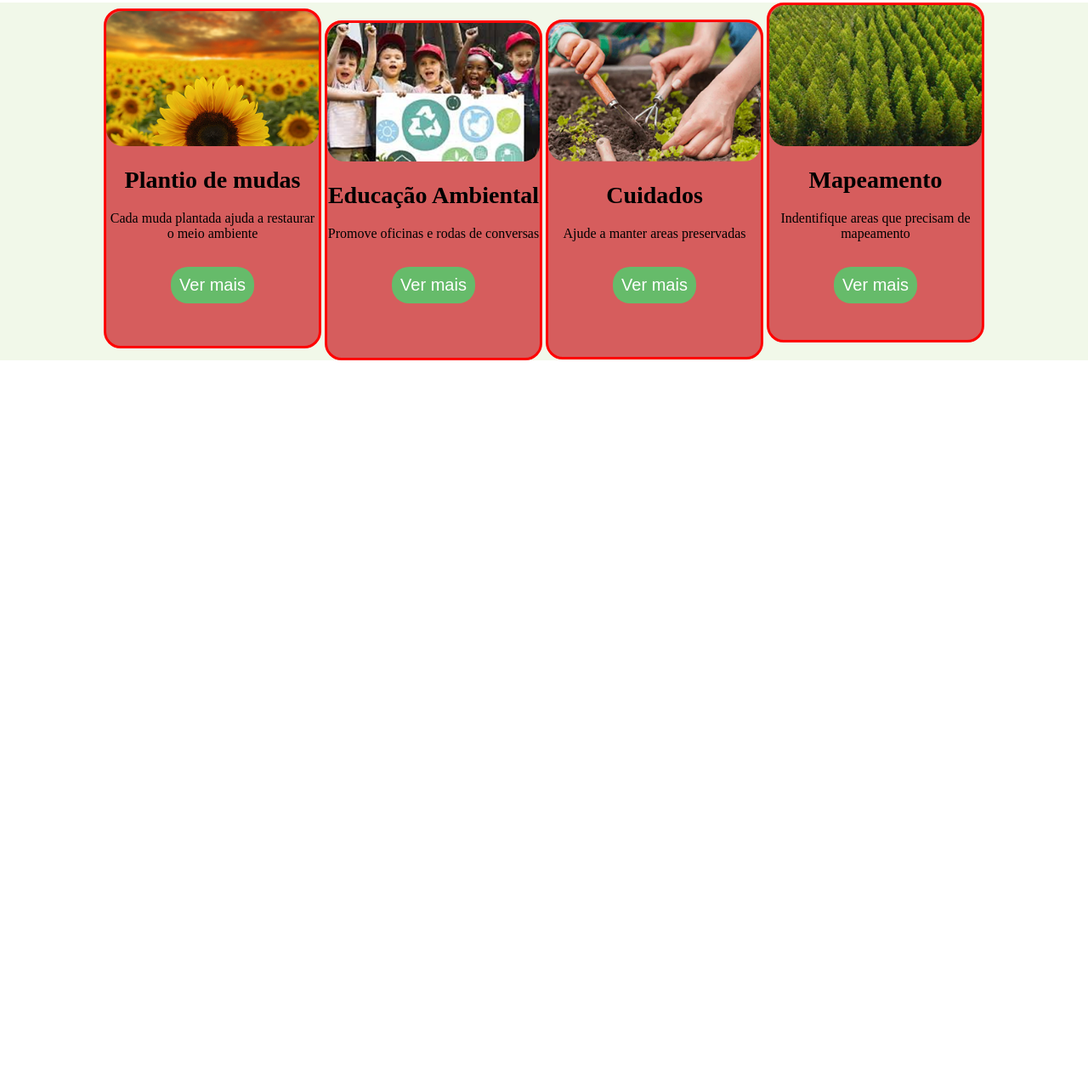
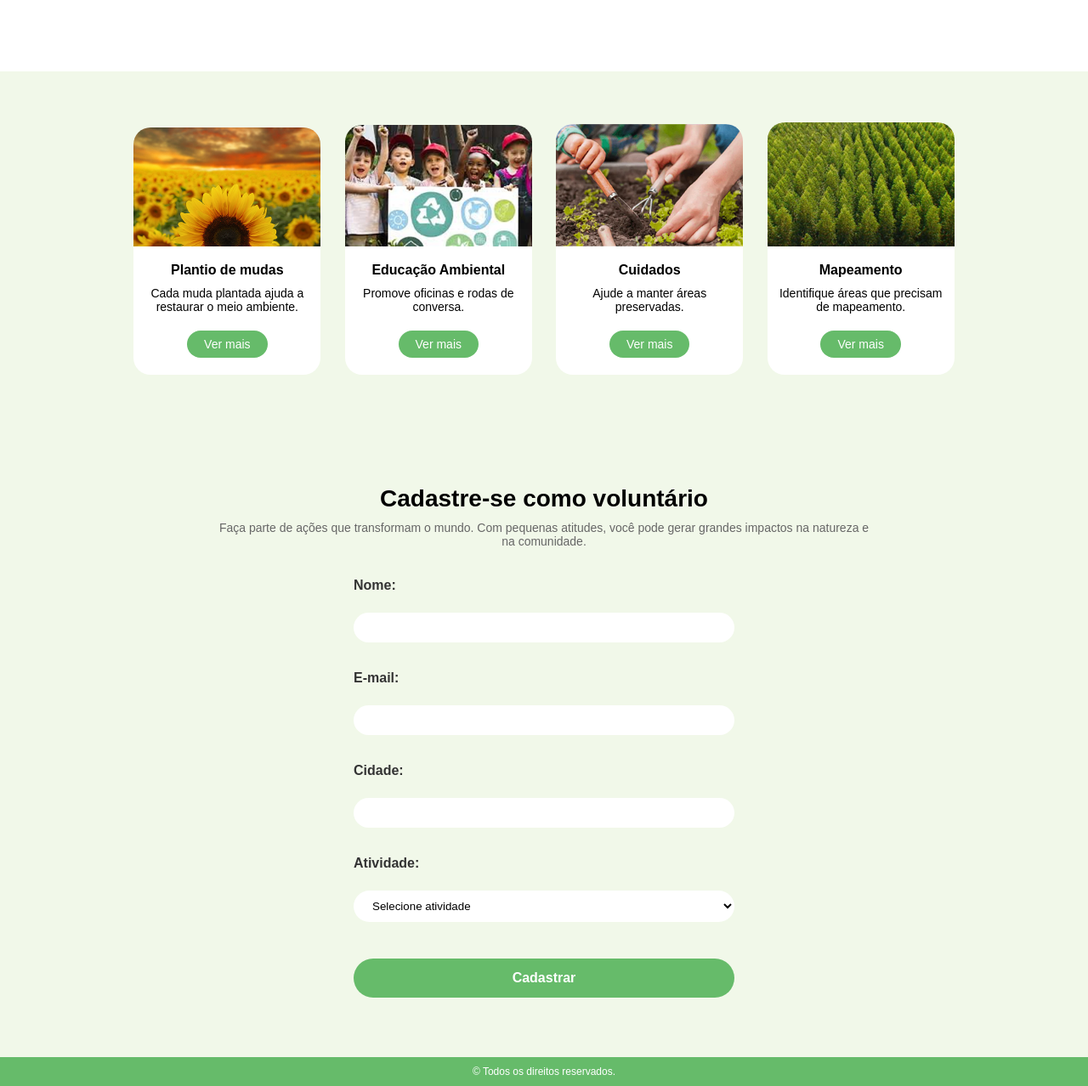
Before and after one commit to marcellefontoura/projeto-verde-acao, a plain HTML site: page index.html in a window 1280 px wide. Shown: the part 557-1835 px from the top of the page at 85% size. Before the commit the page ends 981 px from the top, so only its background shows below. Drawn offline with Linux system fonts and the light colour scheme; a web font is replaced by a local one.

Commit message:
Atualização

```diff
--- a/index.html
+++ b/index.html
@@ -1,86 +1,100 @@
 <!DOCTYPE html>
 <html lang="pt-BR">
-
 <head>
   <meta charset="UTF-8">
   <meta name="viewport" content="width=device-width, initial-scale=1.0">
   <link rel="stylesheet" href="style.css">
   <title>Verde Ação</title>
+
   <link rel="preconnect" href="https://fonts.googleapis.com">
   <link rel="preconnect" href="https://fonts.gstatic.com" crossorigin>
   <link href="https://fonts.googleapis.com/css2?family=Sansita+Swashed:wght@300..900&display=swap" rel="stylesheet">
+</head>
+<body>
 
-</head>
-
-<body>
   <header>
     <h2>Verde Ação</h2>
-
     <nav>
       <a href="#">Atividades</a>
       <a href="#">Cadastre-se</a>
     </nav>
   </header>
+
   <main>
     <section class="background">
       <h1>Verde Ação</h1>
-            <p>Ser voluntário na Verde Ação é plantar esperança e colher transformação. Juntos, cuidamos do planeta e
-                inspiramos mudanças reais!</p>
-            <button>Quero ser voluntuntário</button>
+      <p>
+        Ser voluntário na Verde Ação é plantar esperança e colher transformação.
+        Juntos, cuidamos do planeta e inspiramos mudanças reais!
+      </p>
+      <button class="botao-principal">Quero ser voluntário</button>
     </section>
 
     <section class="cards">
-
       <article class="card">
-                <img src="./assets/girassol.png" alt="Imagem de girassol" />
-                <h3> Plantio de mudas </h3>
-                <p>Cada muda plantada ajuda a restaurar o meio ambiente </p>
-                <button> Ver mais</button>
-            </article>
-
-
-            <article class="card">
-                <img  src="./assets/criancas.png" alt="Imagem das crianças"  />
-                <h3> Educação Ambiental </h3>
-                <p> Promove oficinas e rodas de conversas </p>
-                <button> Ver mais </button>
+        <img src="./assets/girassol.png" alt="Imagem de girassol">
+        <h3>Plantio de mudas</h3>
+        <p>Cada muda plantada ajuda a restaurar o meio ambiente.</p>
+        <button>Ver mais</button>
       </article>
 
       <article class="card">
-                <img  src="./assets/plantacao.png" alt="Imagem da plantação"  />
-                <h3> Cuidados </h3>
-                <p> Ajude a manter areas preservadas </p>
-                <button> Ver mais </button>
+        <img src="./assets/criancas.png" alt="Imagem de crianças">
+        <h3>Educação Ambiental</h3>
+        <p>Promove oficinas e rodas de conversa.</p>
+        <button>Ver mais</button>
       </article>
 
+      <article class="card">
+        <img src="./assets/plantacao.png" alt="Imagem de plantação">
+        <h3>Cuidados</h3>
+        <p>Ajude a manter áreas preservadas.</p>
+        <button>Ver mais</button>
+      </article>
 
       <article class="card">
-                <img  src="./assets/florestas.png" alt="Imagem da plantação"  />
-                <h3> Mapeamento </h3>
-                <p> Indentifique areas que precisam de mapeamento </p>
-                <button> Ver mais </button>
+        <img src="./assets/florestas.png" alt="Imagem de floresta">
+        <h3>Mapeamento</h3>
+        <p>Identifique áreas que precisam de mapeamento.</p>
+        <button>Ver mais</button>
       </article>
-
     </section>
 
+    <!-- FORMULÁRIO -->
+    <section class="cadastro">
+      <h2>Cadastre-se como voluntário</h2>
+      <p>
+        Faça parte de ações que transformam o mundo. Com pequenas atitudes,
+        você pode gerar grandes impactos na natureza e na comunidade.
+      </p>
 
-        <section>
-            <h2></h2>
-            <p></p>
+      <form>
+        <label>Nome:</label><br>
+        <input type="text" name="nome"><br><br>
 
-            <form action="">
+        <label>E-mail:</label><br>
+        <input type="email" name="email"><br><br>
 
+        <label>Cidade:</label><br>
+        <input type="text" name="cidade"><br><br>
+
+        <label>Atividade:</label><br>
+        <select name="atividade">
+          <option>Selecione atividade</option>
+          <option>Plantio de mudas</option>
+          <option>Educação Ambiental</option>
+          <option>Cuidados</option>
+          <option>Mapeamento</option>
+        </select><br><br>
+
+        <button type="submit" class="botao-form">Cadastrar</button>
       </form>
-
     </section>
-
   </main>
 
   <footer>
-
+    <p>© Todos os direitos reservados.</p>
   </footer>
 
-
 </body>
-
 </html>
--- a/style.scss
+++ b/style.scss
@@ -1,115 +1,177 @@
 * {
-  margin: 0; // Remove o espaçamento externo padrão dos navegadores
-  padding: 0; // Remove preenchimento padrão
-  box-sizing: border-box; // Inclui padding e borda no cálculo do tamanho
+  margin: 0;
+  padding: 0;
+  box-sizing: border-box;
 }
+
+body {
+  font-family: Arial, Helvetica, sans-serif;
+}
+
 
 header {
   background-color: #66bb6a;
-  height: 10vh;
   color: #ffffff;
-  //padding-left: 50px; Padding move internamente, movendo da esquerda para a direita
-  //padding-top: 25px; movendo internamente de cima para baixo
-  //padding-bottom: 20px; movendo internamente de baixo para cima (comentar o padding top)
-  //padding-right: 50px; Move internamente da direita para a esquerda
-
-  // margin: 30px; Mostrar que a margin move toda a caixa, movendo os 4 lados (cima, direita, baixo, esquerda)
-  // margin-top: 20px; // top - em cima
-  // margin-left: 30px; // left - esquerda
-  // margin-right: 50px; // right - direita
-  // margin-bottom: 20px; // bottom -  embaixo
+  padding: 25px 80px; // altura do header
 
   h2 {
-    display: block; //Ocupa toda a linha
-    display: inline; //Ocupa somente o tamanho necessário
-    display: inline-block; // Deixa na mesma linha,e permite o controle de largura e altura
-    width: 40%;
-    padding-left: 160px;
-    margin-top: 40px;
+    display: inline-block;
+    width: 30%;
+    font-family: "Sansita Swashed", cursive;
+    font-size: 28px;
   }
 
-  /* O nav também é block por padrão, então muda o comportamento */
-
   nav {
-    display: block; //Ocupa toda a linha
-    display: inline; //Ocupa somente o tamanho necessário
-    width: 40%; //Com o inline, ele não aceita tamanhos.
-    display: inline-block; // Deixa namesma linha,e permite o controle de largura e altura
-    text-align: end;
+    display: inline-block;
+    width: 40%;
+    text-align: center;
 
     a {
-      margin-left: 40px; // espaço entre os links
+      margin-left: 40px;
       color: #ffffff;
-      text-decoration: none; //Tira a estilização padrão da tag A
+      text-decoration: none;
+      font-weight: 600;
     }
   }
 }
 
+
 .background {
-  height: 60vh;
   background-image: url("./assets/background.png");
   background-repeat: no-repeat;
   background-size: cover;
   color: #ffffff;
   text-align: center;
-  padding-top: 180px;
+  padding-top: 160px;
+  padding-bottom: 180px;
 
   h1 {
-    font-size: 5rem;
+    font-family: "Sansita Swashed", cursive;
+    font-size: 64px;
     margin-bottom: 20px;
-    font-family: "Sansita Swashed", sans-serif;
   }
 
   p {
-    font-size: 2rem;
-    width: 80%;
-    margin-bottom: 20px;
-    margin-left: 100px;
+    width: 50%;
+    margin: 0 auto 25px;
+    font-size: 16px;
+    line-height: 1.4;
   }
 
   button {
     background-color: #66bb6a;
     color: #ffffff;
     border: none;
-    padding: 15px 30px;
-    border-radius: 30px;
+    padding: 18px 50px;
+    border-radius: 40px;
+    font-size: 16px;
+    font-weight: 600;
   }
 }
+
 
 .cards {
   background-color: #f1f8e9;
   text-align: center;
-}
+  padding: 40px 0 60px;
 
   .card {
-  width: 20vw;
-  height: 50vh;
-  background-color: #d65d5d;
+    width: 220px;
+    background-color: #ffffff;
     border-radius: 20px;
-  border: solid red;
     display: inline-block;
+    margin: 20px 12px;
+    padding-bottom: 20px;
 
     img {
       width: 100%;
-    border-radius: 20px 20px;
+      border-radius: 20px 20px 0 0;
     }
 
     h3 {
-    margin-top: 20px;
-    font-size: 1.75rem;
+      margin-top: 15px;
+      font-size: 16px;
     }
 
     p {
-    margin-top: 20px;
+      margin-top: 10px;
+      font-size: 14px;
+      padding: 0 10px;
     }
 
     button {
-    margin-top: 30px;
-    padding: 10px;
+      margin-top: 20px;
+      padding: 8px 20px;
       background-color: #66bb6a;
       color: #ffffff;
       border: none;
-    font-size: 1.25rem;
       border-radius: 20px;
+      font-size: 14px;
     }
   }
+}
+
+
+.cadastro {
+  background-color: #f1f8e9;
+  text-align: center;
+  padding: 50px 0 70px;
+
+  h2 {
+    font-size: 28px;
+    margin-bottom: 10px;
+  }
+
+  p {
+    width: 60%;
+    margin: 0 auto 35px;
+    font-size: 14px;
+    color: #666666;
+  }
+
+  form {
+    width: 35%;
+    margin: 0 auto;
+    text-align: left;
+
+    label {
+      display: block;
+      font-weight: bold;
+      margin-bottom: 5px;
+      color: #333333;
+    }
+
+    input,
+    select {
+      width: 100%;
+      padding: 10px 18px;
+      margin-bottom: 15px;
+      border: none;
+      border-radius: 25px;
+      background-color: #ffffff;
+    }
+
+    .botao-form {
+      display: block;
+      width: 100%;
+      margin-top: 10px;
+      padding: 14px 0;
+      background-color: #66bb6a;
+      color: #ffffff;
+      border: none;
+      border-radius: 25px;
+      font-size: 16px;
+      font-weight: bold;
+      text-align: center;
+    }
+  }
+}
+
+
+footer {
+  background-color: #66bb6a;
+  color: #ffffff;
+  text-align: center;
+  padding: 10px 0;
+  font-size: 12px;
+}
```
Also changed, not shown: style.css, 1 other file. Lines whose indentation alone changed are shown as unchanged.
